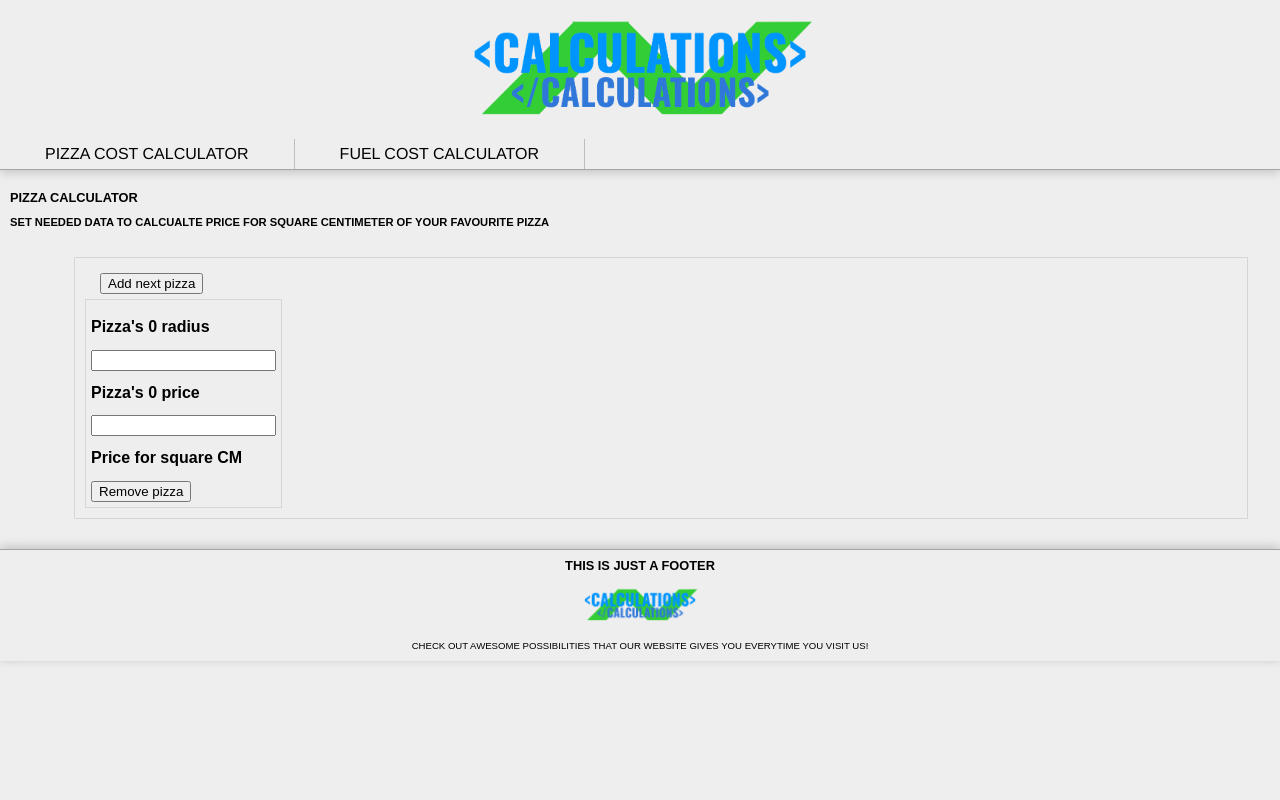
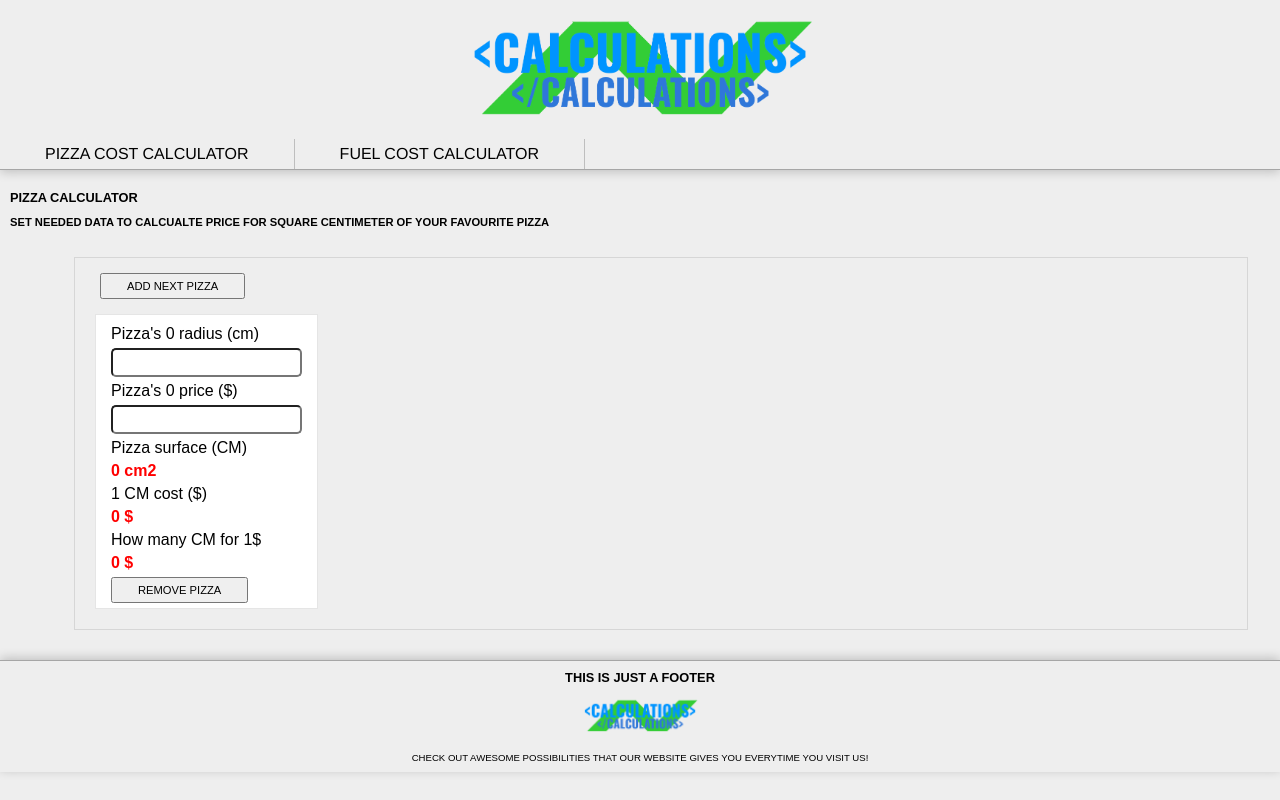
Before and after one commit to TheMrMares/Calculations, a React (Create React App) app: page / in a window 1280 px wide. Built offline with nearby package versions, Linux system fonts and the light colour scheme.

Commit message:
Pizza values calculations
Created code that calculate pizza surface, price for 1 cm of pizza and number of CM that we can get for 1$.

```diff
--- a/src/App.js
+++ b/src/App.js
@@ -28,6 +28,15 @@ const WrappedApp = styled.div`
   width: 100%;
   background: #eee;
   min-height: 100vh;
+  button {
+    padding: 5px 25px;
+    text-transform: uppercase;
+    font-size: 0.7em;
+  }
+  input {
+    padding: 5px;
+    border-radius: 5px;
+  }
 `;
 const RouterHolder = styled.div`
   float: left;
--- a/src/components/PizzaBlock.js
+++ b/src/components/PizzaBlock.js
@@ -3,32 +3,91 @@ import styled, { css } from 'styled-components';
 
 const WrappedPizzaBlock = styled.div`
     margin: 0;
-    padding: 5px;
+    padding: 5px 15px;
     border: 1px solid rgba(0,0,0,0.1);
+    background: white;
 `;
 const CalcTitle = styled.h1`
     font-size: 1em;
+    font-weight: normal;
+    padding: 0px;
+    margin: 5px 0px;
 `;
-const CalcInput = styled.input`
-
-`;
-const Bttn = styled.button`
-
+const CalcResult = styled.p`
+    color: red;
+    font-weight: bold;
+    margin: 5px 0px;
+    padding: 0px;
 `;
 
 export default class PizzaBlock extends Component {
+    constructor(){
+        super()
+        this.state = {
+            price: 0,
+            radius: 0,
+            surface: 0,
+            finalPrice: 0,
+            finalCm: 0
+        }
+    }
     passData({target}){
         this.props.callback(this)
+    }
+    refreshFinal(rad, pri){
+        let {price, radius} = this.state;
+        if(rad != null){
+            radius = rad;
+        }
+        if(pri != null){
+            price = pri;
+        }
+        let surface = Math.PI * (radius*radius);
+        let finalVal = (price/surface).toFixed(2)
+        if(surface == 0){
+            finalVal = 0;
+        }
+        let howMany = (1/finalVal).toFixed(2);
+        this.setState((prevState)=> {
+            return {
+                surface: surface.toFixed(2),
+                finalPrice: finalVal,
+                finalCm: howMany
+            }
+        })
+    }
+    radiusChange(event){
+        let newVal = event.target.value;
+        this.setState((prevState)=>{
+            return {
+                radius: newVal
+            }
+        })
+        this.refreshFinal(newVal, null);
+    }
+    priceChange(event){
+        let newVal = event.target.value;
+        this.setState((prevState)=>{
+            return {
+                price: newVal
+            }
+        })
+        this.refreshFinal(null, newVal);
     }
     render(){
         return(
             <WrappedPizzaBlock className={this.props.className}>
-                <CalcTitle>Pizza's {this.props.BlockID} radius</CalcTitle>
-                <CalcInput type='number'/>
-                <CalcTitle>Pizza's {this.props.BlockID} price</CalcTitle>
-                <CalcInput type='number'/>
-                <CalcTitle>Price for square CM</CalcTitle>
-                <Bttn onClick={this.passData.bind(this)}>Remove pizza</Bttn>
+                <CalcTitle>Pizza's {this.props.BlockID} radius (cm)</CalcTitle>
+                <input type='number' onChange={this.radiusChange.bind(this)}/>
+                <CalcTitle>Pizza's {this.props.BlockID} price ($)</CalcTitle>
+                <input type='number' onChange={this.priceChange.bind(this)}/>
+                <CalcTitle>Pizza surface (CM)</CalcTitle>
+                <CalcResult>{this.state.surface} cm2</CalcResult>
+                <CalcTitle>1 CM cost ($)</CalcTitle>
+                <CalcResult>{this.state.finalPrice} $</CalcResult>
+                <CalcTitle>How many CM for 1$</CalcTitle>
+                <CalcResult>{this.state.finalCm} $</CalcResult>
+                <button onClick={this.passData.bind(this)}>Remove pizza</button>
             </WrappedPizzaBlock>
         );
     }
--- a/src/components/PizzaCalculator.js
+++ b/src/components/PizzaCalculator.js
@@ -8,13 +8,12 @@ const WrappedPizzaCalculator = styled.div`
 `;
 const StyledPizzaBlock = styled(PizzaBlock)`
     float: left;
+    margin: 10px;
 `;
 const BttnsContainer = styled.div`
     float: left;
     width: 100%;
     padding: 5px 15px;
-`;
-const Bttn = styled.button`
 `;
 export default class PizzaCalculator extends Component {
     constructor(){
@@ -54,7 +53,7 @@ export default class PizzaCalculator extends Component {
         return(
             <WrappedPizzaCalculator className={this.props.className}>
                 <BttnsContainer>
-                    <Bttn onClick={this.addPizza.bind(this)}>Add next pizza</Bttn>
+                    <button onClick={this.addPizza.bind(this)}>Add next pizza</button>
                 </BttnsContainer>
                 {this.state.pizzas.map((item,index) => {
                     return this.renderBlock(item.id)
```
